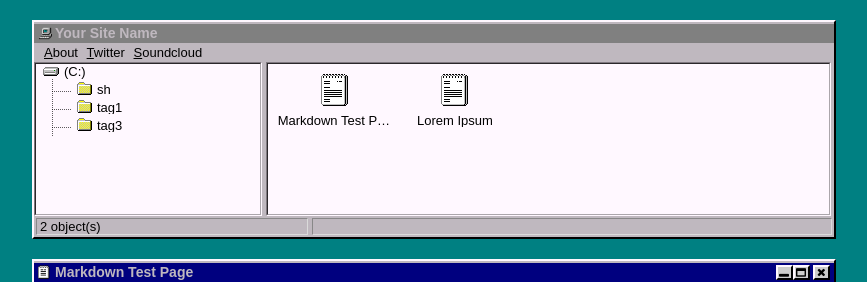
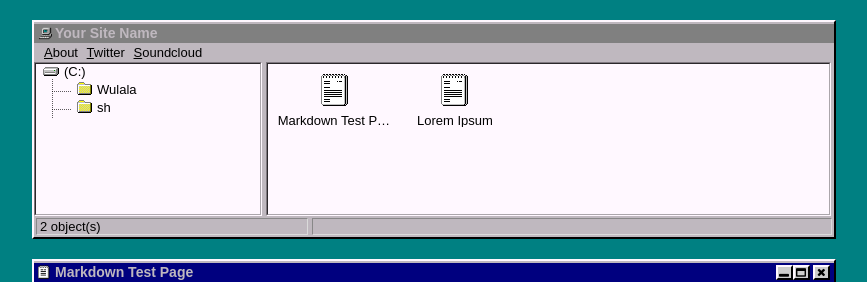
Before and after one commit to cdbca/cdbca.github.io, a Jekyll site: the page built from _posts/2017-09-16-markdown-test-page.md, in a window 1280 px wide. Shown: the top 282 px of the page, without its empty margins (206-1073 px from the left). Built offline with Jekyll 4.4.1, drawn with Linux system fonts in a browser that asks for light colours.

Commit message:
Update 2017-09-16-markdown-test-page.md

```diff
--- a/_posts/2017-09-16-markdown-test-page.md
+++ b/_posts/2017-09-16-markdown-test-page.md
@@ -1,7 +1,7 @@
 ---
 layout: default
 title: "Markdown Test Page"
-tags: tag1 tag3
+tags: Wulala
 ---
 
 ## Source: [Markdown Test Page](https://github.com/fullpipe/markdown-test-page)
```
